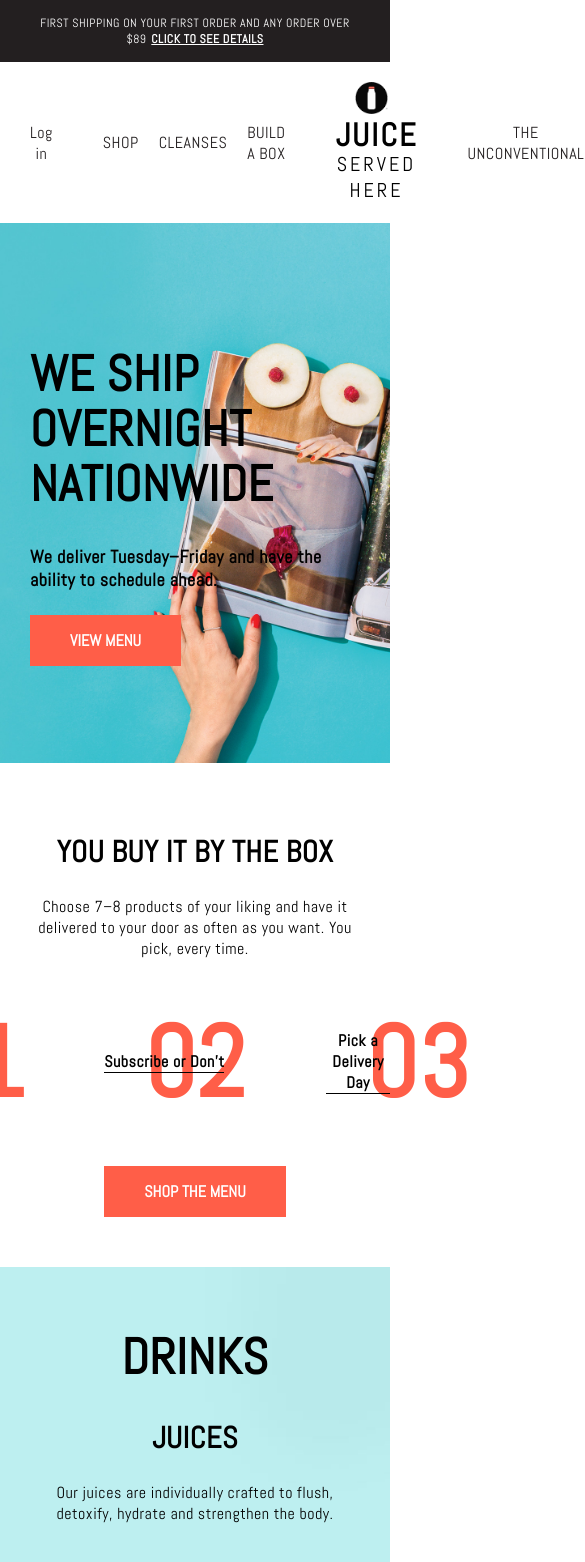
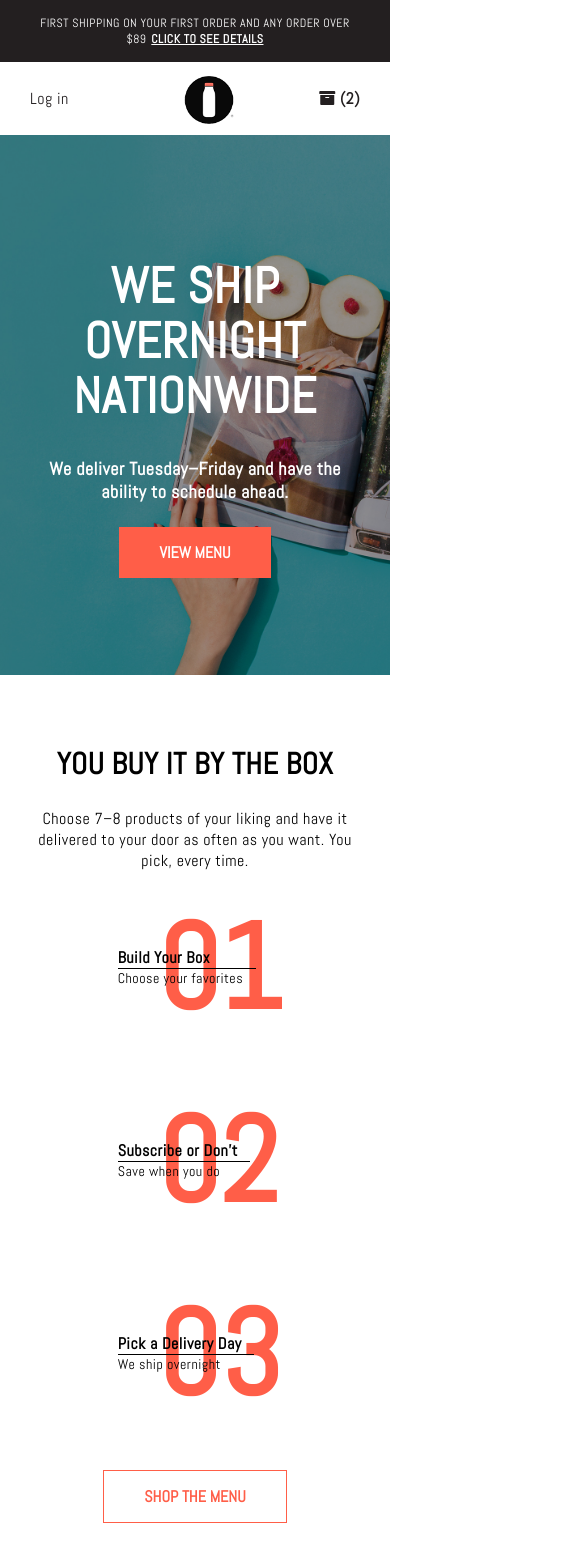
Before and after one commit to cgonz0/juice-served-here, a React (Create React App) app: page / in a window 390 px wide. Shown: the top 1562 px of the page, 585 px wide, since content can reach past the window. Built offline with nearby package versions, Linux system fonts and the light colour scheme.

Commit message:
refactor mobile first

```diff
--- a/public/index.html
+++ b/public/index.html
@@ -4,7 +4,7 @@
     <meta charset="utf-8" />
     <link rel="shortcut icon" href="%PUBLIC_URL%/favicon.ico" />
 
-    <link href="https://fonts.googleapis.com/css?family=Abel|PT+Sans|Ropa+Sans"
+    <link href="https://fonts.googleapis.com/css?family=Abel"
     rel="stylesheet">
 
     <link rel="stylesheet" href="https://use.fontawesome.com/releases/v5.8.0/css/all.css" integrity="sha384-Mmxa0mLqhmOeaE8vgOSbKacftZcsNYDjQzuCOm6D02luYSzBG8vpaOykv9lFQ51Y" crossorigin="anonymous">
--- a/src/App.scss
+++ b/src/App.scss
@@ -28,9 +28,10 @@ html,
   color: white;
   margin-bottom: 20px;
   padding: 15px 40px;
+  transition: all 0.25s ease-in-out;
   cursor: pointer;
   &:hover {
-    opacity: .9;
+    background-color: #ff7f6e;
   }
 }
 
@@ -44,6 +45,7 @@ html,
   color: $orange;
   margin-bottom: 20px;
   padding: 15px 40px;
+  transition: all 0.25s ease-in-out;
   cursor: pointer;
   &:hover {
     background-color: rgba(255,94,72, .1);
--- a/src/components/Footer.js
+++ b/src/components/Footer.js
@@ -56,7 +56,7 @@ class Footer extends React.Component {
           <div className="footer-2">
             <div className="container">
               <div className="footerInfo">
-                <p>© 2019. Juice Served Here. <span>Never Conventional.</span> All Right Reserved.</p>
+                <p>© 2019. Juice Served Here. <span>Never Conventional.</span> All Rights Reserved.</p>
                 <ul>
                   <li><a href="#/">Privacy Policy</a></li>
                   <li><a href="#/">Terms & Conditions</a></li>
--- a/src/components/Home.js
+++ b/src/components/Home.js
@@ -11,6 +11,7 @@ class Home extends React.Component {
       <div>
         <div class="deliverySection">
           <div className="deliveryHero">
+          <div className="colorOverlay"></div>
             <div class="container">
               <h1>We ship overnight nationwide</h1>
               <h4>We deliver Tuesday–Friday and have the ability to schedule ahead.</h4>
@@ -22,20 +23,34 @@ class Home extends React.Component {
               <h2>You buy it by the box</h2>
               <p>Choose 7–8 products of your liking and have it delivered to your door as often as you want. You pick, every time.</p>
               <div className="stepSection">
+                <div className="stepWrapper">
                   <div className="step">
                     <div className="number">01</div>
-                  <div className="text">Build Your Box</div>
+                    <div className="text">
+                      Build Your Box
+                    <span className="border"></span>
+                    <span className="subtext">Choose your favorites</span>
+                    </div>
                   </div>
                   <div className="step">
                     <div className="number">02</div>
-                  <div className="text">{"Subscribe or Don't"}</div>
+                    <div className="text">
+                      {"Subscribe or Don't"}
+                      <span className="border"></span>
+                      <span className="subtext">Save when you do</span>
+                    </div>
                   </div>
                   <div className="step">
                     <div className="number">03</div>
-                  <div className="text">Pick a Delivery Day</div>
+                    <div className="text">
+                      Pick a Delivery Day
+                      <span className="border"></span>
+                      <span className="subtext">We ship overnight</span>
                     </div>
                   </div>
-              <button className="btn-fill">Shop the Menu</button>
+                </div>
+              </div>
+              <button className="btn-outline">Shop the Menu</button>
             </div>
           </div>
         </div>
@@ -46,7 +61,7 @@ class Home extends React.Component {
               <h1>Drinks</h1>
               <h2>Juices</h2>
               <p>Our juices are individually crafted to flush, detoxify, hydrate and strengthen the body.</p>
-              <button className="btn-outline">View Juice Menu</button>
+              <button className="btn-fill">View Juice Menu</button>
             </div>
           </div>
           <div className="drinksProducts">
@@ -59,7 +74,7 @@ class Home extends React.Component {
                       <div className="thumb">
                         <img src={juice1} className="juice-1" alt="juice-1" />
                         <div className="overlay">
-                          <p className="imgText">View Menu</p>
+                          <p className="imgText">View Lemonade Menu</p>
                         </div>
                       </div>
                     </a>
@@ -70,7 +85,7 @@ class Home extends React.Component {
                       <div className="thumb">
                         <img src={juice2} className="juice-2" alt="juice-2" />
                         <div className="overlay">
-                          <p className="imgText">View Menu</p>
+                          <p className="imgText">View Milk Menu</p>
                         </div>
                       </div>
                     </a>
@@ -81,7 +96,7 @@ class Home extends React.Component {
                       <div className="thumb">
                         <img src={juice3} className="juice-3" alt="juice-3" />
                         <div className="overlay">
-                          <p className="imgText">View Menu</p>
+                          <p className="imgText">View Juice Menu</p>
                         </div>
                       </div>
                     </a>
@@ -92,13 +107,13 @@ class Home extends React.Component {
                       <div className="thumb">
                         <img src={juice4} className="juice-4" alt="juice-4" />
                         <div className="overlay">
-                          <p className="imgText">View Menu</p>
+                          <p className="imgText">View Smoothies Menu</p>
                         </div>
                       </div>
                     </a>
                   </li>
                 </ul>
-                <button className="btn-outline">View Juice Menu</button>
+                <button className="btn-outline">View Drinks Menu</button>
               </div>
           </div>
         </div>
--- a/src/components/Home.scss
+++ b/src/components/Home.scss
@@ -14,21 +14,36 @@ h2 {
 //Delivery section
 
 .deliveryHero {
-  text-align: left;
+    text-align: center;
     background-color: $blue;
     background-image: url('../assets/delivery-hero_ext.jpg');
     background-size: cover;
     background-position: bottom;
     background-repeat: no-repeat;
     height: 540px;
+    position: relative;
     h1 {
       padding-top: 60px;
-    max-width: 410px;
+      z-index: 1000;
+      position: relative;
+      color: white;
     }
     h4 {
       font-size: 18px;
-    max-width: 410px;
+      position: relative;
+      color: white;
     }
+    .btn-fill {
+      position: relative;
+    }
+  }
+
+.colorOverlay {
+  width: 100%;
+  height: 100%;
+  background: black;
+  opacity: .4;
+  position: absolute;
 }
 
 .box {
@@ -41,21 +56,40 @@ h2 {
   }
   .stepSection {
     display: flex;
-    justify-content: center;
+    justify-content: space-evenly;
+    flex-wrap: wrap;
+    // display: block;
+    margin: 0 auto 20px;
+    max-width: 700px;
+    .stepWrapper {
+      display: inline;
+      margin-left: 50px;
       .step {
         display: flex;
         align-items: center;
-      margin: 40px 60px;
+        padding: 20px;
         .number {
-        font-size: 100px;
+          font-size: 120px;
           font-weight: bold;
           color: $orange;
         }
         .text {
           position: absolute;
-        border-bottom: 1px solid black;
           margin-left: -40px;
           font-weight: bold;
+          text-align: left;
+          .border {
+            display: block;
+            height: 1px;
+            background: black;
+            width: 110%;
+          }
+          .subtext {
+            display: block;
+            font-weight: lighter;
+            font-size: 14px;
+          }
+        }
       }
     }
   }
@@ -68,6 +102,7 @@ h2 {
   background-image: url('../assets/drinks-hero.jpg');
   background-size: cover;
   background-repeat: no-repeat;
+  background-position: center;
   height: 580px;
   p {
     max-width: 400px;
@@ -81,16 +116,40 @@ h2 {
   }
   .products {
     ul {
+      padding: 0px;
       margin: 40px 0px;
       li {
         display: inline-block;
-        padding-right: 10px;
+        padding-right: 10px 10px 0px;
+        a {
+          color: $orange;
+          &:hover {
+            color: rgba(255,94,72, .8);
+          }
           .thumb {
             overflow: hidden;
             position: relative;
             img {
               height: 270px;
             }
+            p {
+              margin-top: 5px;
+            }
+          }
+        }
+      }
+    }
+  }
+}
+
+@media screen and (min-width: 1200px) {
+  .drinksHero {
+    background-position: unset;
+  }
+}
+
+@media screen and (min-width: 768px) {
+  .products {
     .overlay {
       display: flex;
       justify-content: center;
@@ -120,7 +179,28 @@ h2 {
       }
     }
   }
+  .deliveryHero {
+    text-align: left;
+    .colorOverlay {
+      width: 100%;
+      height:100%;
+      background: black;
+      opacity: 0;
+      position: absolute;
+    }
+    h1 {
+      color: black;
+      max-width: 410px;
+    }
+    h4 {
+      max-width: 410px;
+      color: black;
+    }
+  }
+  .box .stepSection .stepWrapper {
+    display: flex;
+    .step {
+      padding: 50px;
     }
   }
 }
-}
--- a/src/components/Nav.js
+++ b/src/components/Nav.js
@@ -23,6 +23,16 @@ class Nav extends React.Component {
     return(
       <div>
         <div className="mainNav">
+
+          <div className="mainNav-mobile">
+            <a href="#/">Log in</a>
+              <ul>
+                <li className="logoComp-mobile"><a href="#/"><img src={logo} className="logo" alt="logo" /></a></li>
+              </ul>
+            <a href="#/"><i class="fas fa-archive"><span className="cart"> (2)</span></i></a>
+          </div>
+
+          <div className="mainNav-lg">
             <a href="#/">Log in</a>
               <ul>
                 <li onMouseEnter={this.handleHover}><a href="#/">Shop</a></li>
@@ -35,6 +45,8 @@ class Nav extends React.Component {
             <a href="#/"><i class="fas fa-archive"><span className="cart"> (2)</span></i></a>
           </div>
 
+        </div>
+
         {this.state.isHovered ? <Dropdown /> : null}
 
       </div>
--- a/src/components/Nav.scss
+++ b/src/components/Nav.scss
@@ -1,17 +1,12 @@
 @import '../styles/_variables.scss';
 
 .mainNav {
-  display: flex;
-  justify-content: space-around;
-  align-items: center;
-  padding: 0 30px;
   ul {
     list-style: none;
     display: flex;
     justify-content: center;
     align-items: center;
     li {
-      display: inline-block;
       margin: 0 10px;
       text-transform: uppercase;
     }
@@ -26,7 +21,43 @@ a {
   }
 }
 
-li.logoComp {
+.mainNav-lg {
+  display: none;
+}
+
+.mainNav-mobile {
+  display: flex;
+  justify-content: space-between;
+  align-items: center;
+  padding: 0 30px;
+  ul {
+    margin: 10px;
+  }
+}
+
+.logoComp-mobile {
+  padding: 0 30px;
+  img.logo {
+    position: relative;
+    top: 4px;
+    margin-right: 10px;
+    height: 3rem;
+  }
+}
+
+.cart {
+  font-family: 'Abel', sans-serif;
+}
+
+@media screen and (min-width: 1200px) {
+  .mainNav-lg {
+    display: flex;
+    justify-content: space-around;
+    align-items: center;
+    padding: 0 30px;
+  }
+
+  .logoComp {
     padding: 0 30px;
     img.logo {
       position: relative;
@@ -47,6 +78,8 @@ li.logoComp {
     }
   }
 
-.cart {
-  font-family: 'Abel', sans-serif;
+  .mainNav-mobile {
+    display: none;
   }
+
+}
```
Also changed, not shown: src/components/Footer.scss (+31 -3 lines). Lines whose indentation alone changed are shown as unchanged.
